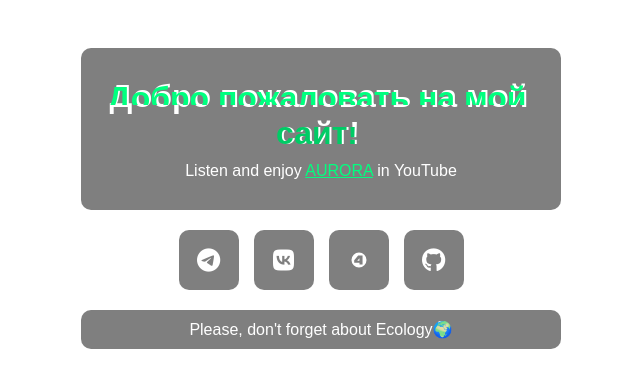
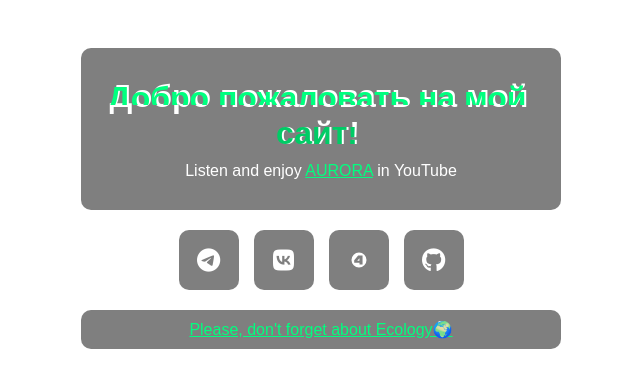
Before and after one commit to person10301/fox10301, a Jekyll site: the page built from index.md, in a window 1280 px wide. Shown: the top 388 px of the page, without its empty margins (319-959 px from the left). Built offline with Jekyll 4.4.1, drawn with Linux system fonts in a browser that asks for light colours; our own code applies the rules of GitHub Pages for plain Markdown files.

Commit message:
Update index.md

```diff
--- a/index.md
+++ b/index.md
@@ -23,7 +23,7 @@
     <a href="https://github.com/person10301" class="button"><i class="fab fa-github"></i></a>
   </div>
   <div class="ecology-message">
-    <p>Please, don't forget about Ecology🌍</p>
+        <p><a href="https://news.mongabay.com/" class="link">Please, don't forget about Ecology🌍</a></p>
   </div>
 </body>
 </html>
```
